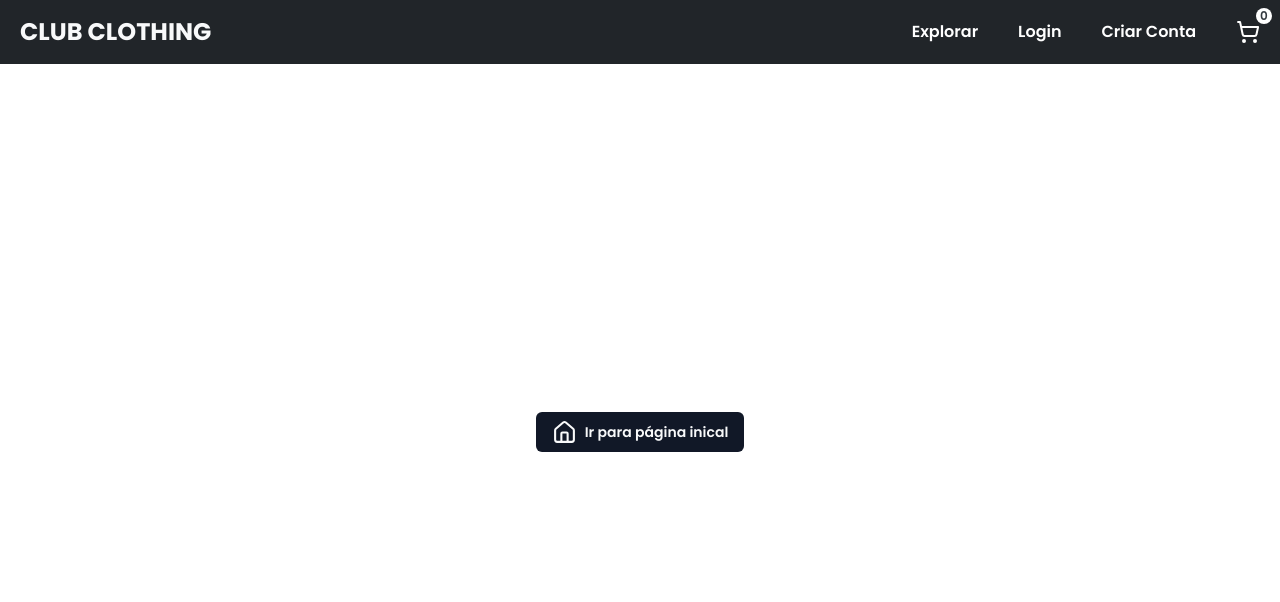
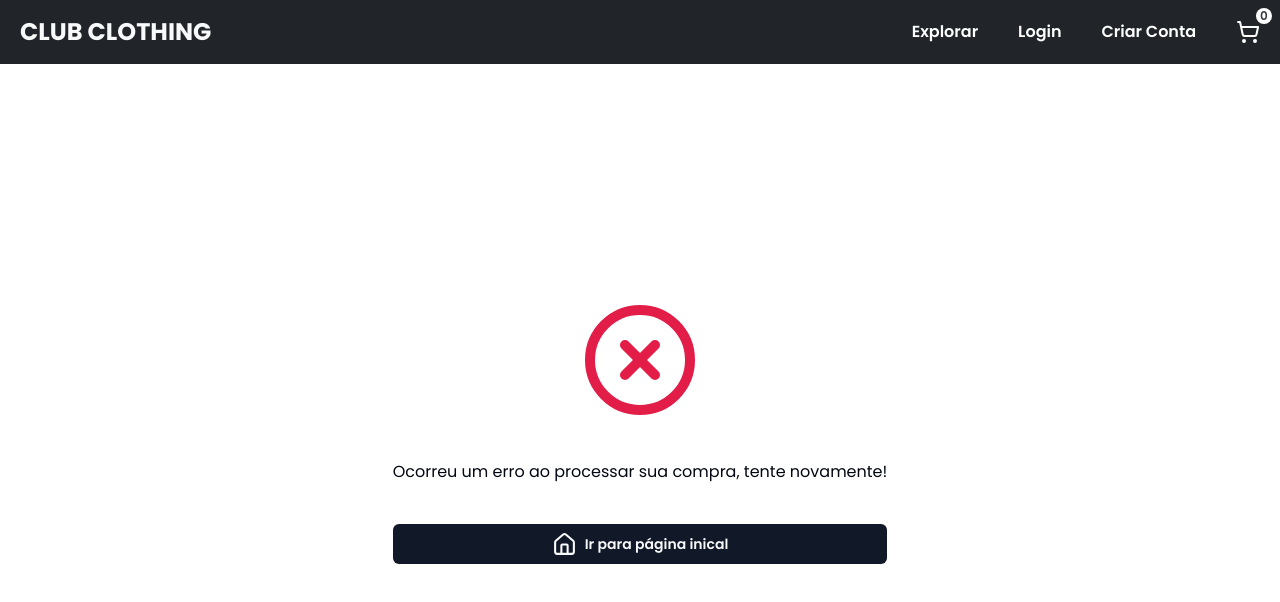
Before and after one commit to EsdrasCFF/club-clothing-ecommerce, a React (Vite) app: page /payment-confirmation in a window 1280 px wide. Shown: the top 602 px of the page. Built offline with nearby package versions, Linux system fonts and the light colour scheme; no server answers.

Commit message:
fix: remove searchParams unused

```diff
--- a/src/pages/payment-confirmation/index.tsx
+++ b/src/pages/payment-confirmation/index.tsx
@@ -13,7 +13,6 @@ export function PaymentConfirmationPage() {
   const { clearProducts } = useContext(CartContext)
 
   const status = searchParams.get('success')
-  const isCanceled = searchParams.get('canceled')
 
   const confettiRef = useRef<ConfettiRef>(null)
 
@@ -41,13 +40,12 @@ export function PaymentConfirmationPage() {
           </>
         )}
 
-        {status === 'false' ||
-          (isCanceled && (
-            <>
-              <XCircle size={120} className="text-rose-600" />
-              <p>Ocorreu um erro ao processar sua compra, tente novamente!</p>
-            </>
-          ))}
+        {status != 'true' && (
+          <>
+            <XCircle size={120} className="text-rose-600" />
+            <p>Ocorreu um erro ao processar sua compra, tente novamente!</p>
+          </>
+        )}
 
         <CustomButton
           icon={HomeIcon}
```
